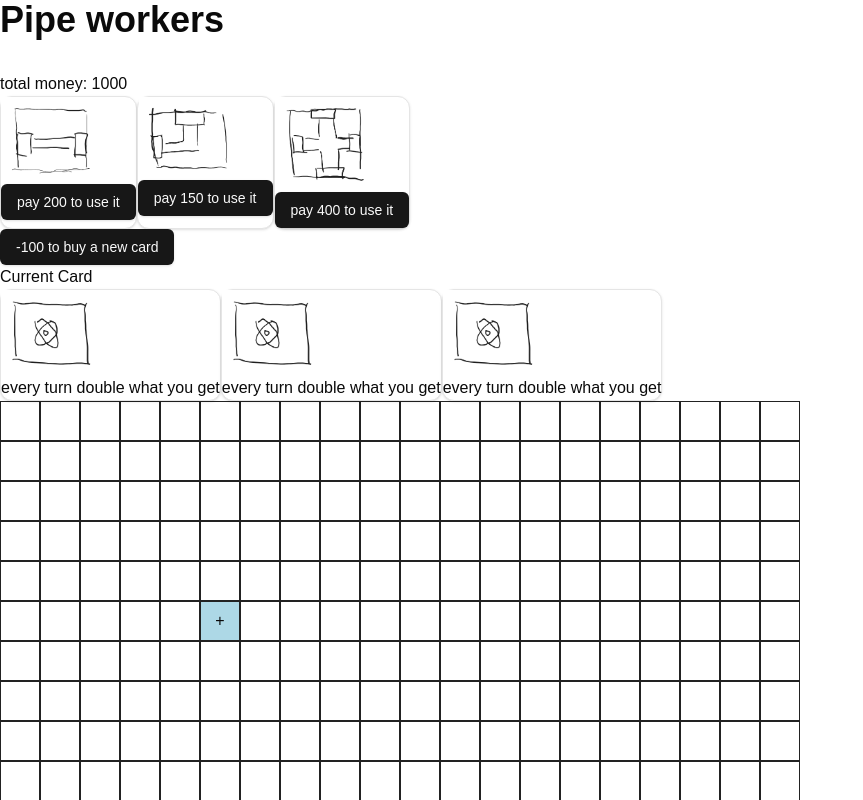
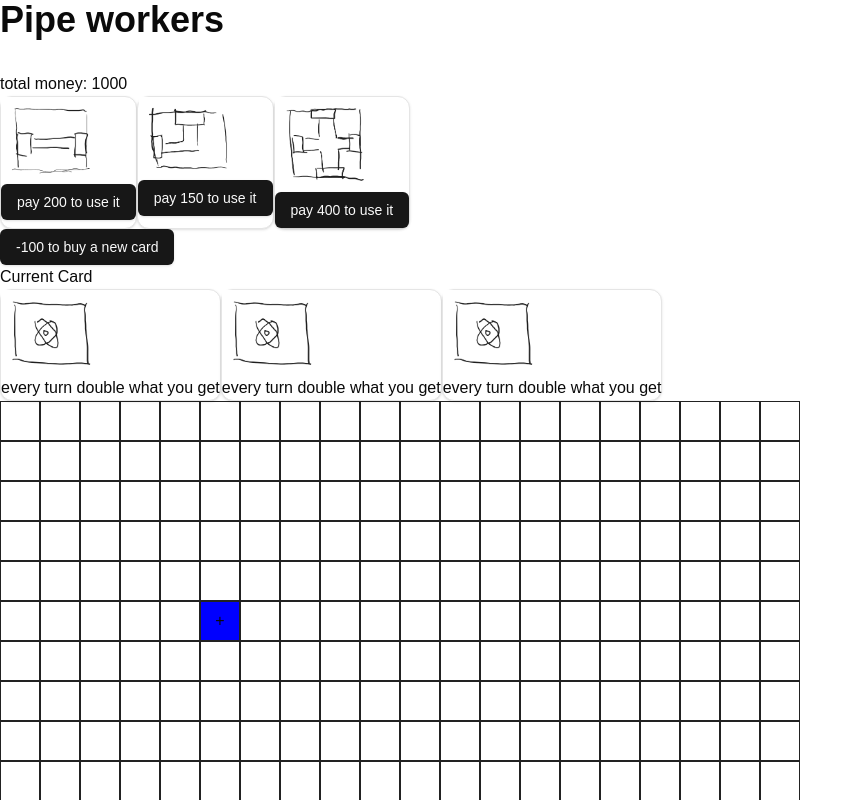
Before and after one commit to gongbaodd/pipe-worker, a Next.js app: page / in a window 1280 px wide. Shown: the top 800 px of the page, without its empty margins (0-863 px from the left). Built offline with nearby package versions, Linux system fonts and the light colour scheme.

Commit message:
Refactor start cell styling to use nested CSS; streamline global styles for grid cells

```diff
--- a/app/globals.css
+++ b/app/globals.css
@@ -87,9 +87,6 @@ body {
   float: left;
 }
 
-.cell.start {
-  background-color: blue;
-}
 
 .cell.end {
   background-color: red;
@@ -103,6 +100,10 @@ body {
   background-color: lightblue;
 
   position: relative;
+
+  &.start {
+    background-color: blue;
+  }
 
   &.top.bottom.left.right::after {
     content: '+';
```
